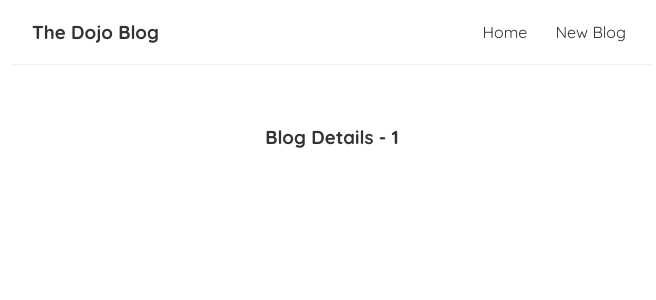
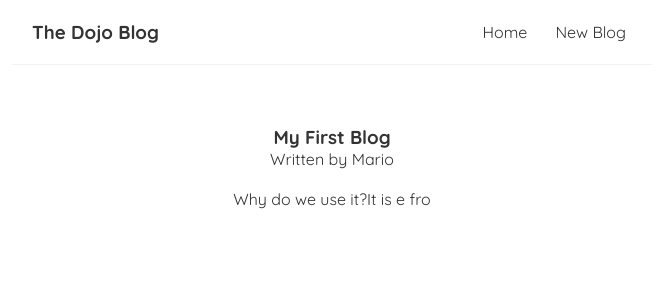
Before and after one commit to Gavin-1001/React-Tutorial_, a React (Create React App) app: page /blogs/1 in a window 1280 px wide. Shown: the top 300 px of the page, without its empty margins (308-964 px from the left). Built offline with nearby package versions, Linux system fonts and the light colour scheme; data requests are answered from the project's data file.

Commit message:
Implemented useFetch hook into the BlogDetails, added styles to index

```diff
--- a/data/db.json
+++ b/data/db.json
@@ -3,6 +3,7 @@
     {
       "title": "My First Blog",
       "body": "Why do we use it?It is e fro",
+      "author": "Mario",
       "id": 1
     },
     {
--- a/src/components/BlogDetails.js
+++ b/src/components/BlogDetails.js
@@ -1,12 +1,24 @@
 import {useParams} from "react-router-dom";
+import useFetch from "../customHooks/useFetch";
 
 const BlogDetails = () => {
 
     const {id} = useParams(); //allows us to grab route parameters from the route/url. In this case the :id
+    const {data: blog, error, isLoading} = useFetch('http://localhost:8000/blogs/'+id); //using the useFetch Hook to get these three properties from useFetch
+
 
     return (
         <div className="blog-details">
-            <h3>Blog Details - {id}</h3>
+            {isLoading && <div>Still Loading....</div>}
+            {error && <div>{error}</div>}
+
+            {blog && (
+                <article>
+                    <h3>{blog.title}</h3>
+                    <p>Written by {blog.author}</p>
+                    <div>{blog.body}</div>
+                </article>
+            )}
         </div>
     )
 
--- a/src/index.css
+++ b/src/index.css
@@ -51,3 +51,19 @@
 .blog-preview a {
   text-decoration: none;
 }
+.blog-details h2{
+  font-size: 20px;
+  color: #f1356d;
+  margin-bottom: 10px;
+}
+.blog-details div{
+  margin: 20px 0;
+}
+.blog-details button{
+  background: #f1356d;
+  color: #fff;
+  border: 0;
+  padding: 8px;
+  border-radius: 8px;
+  cursor: pointer;
+}
```
